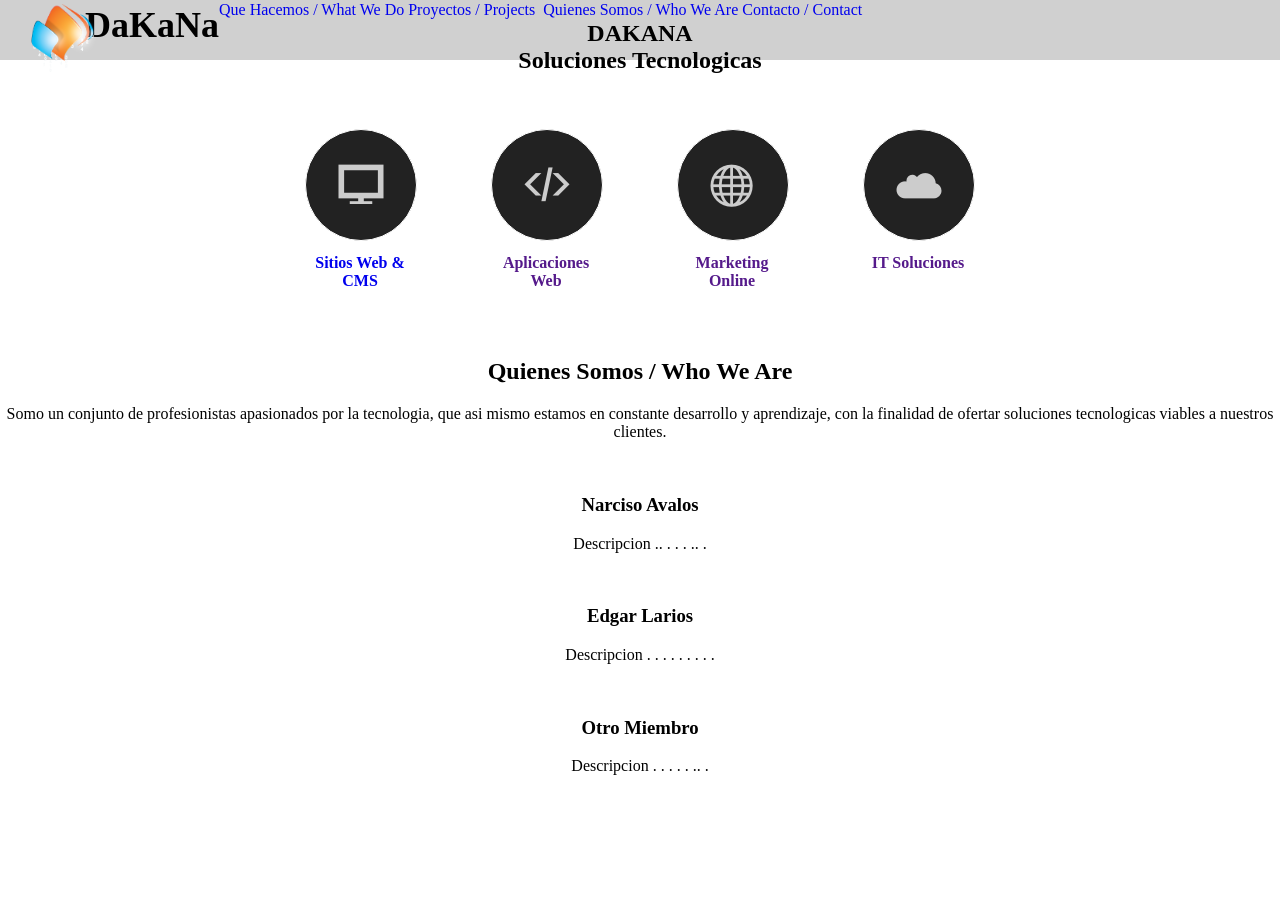
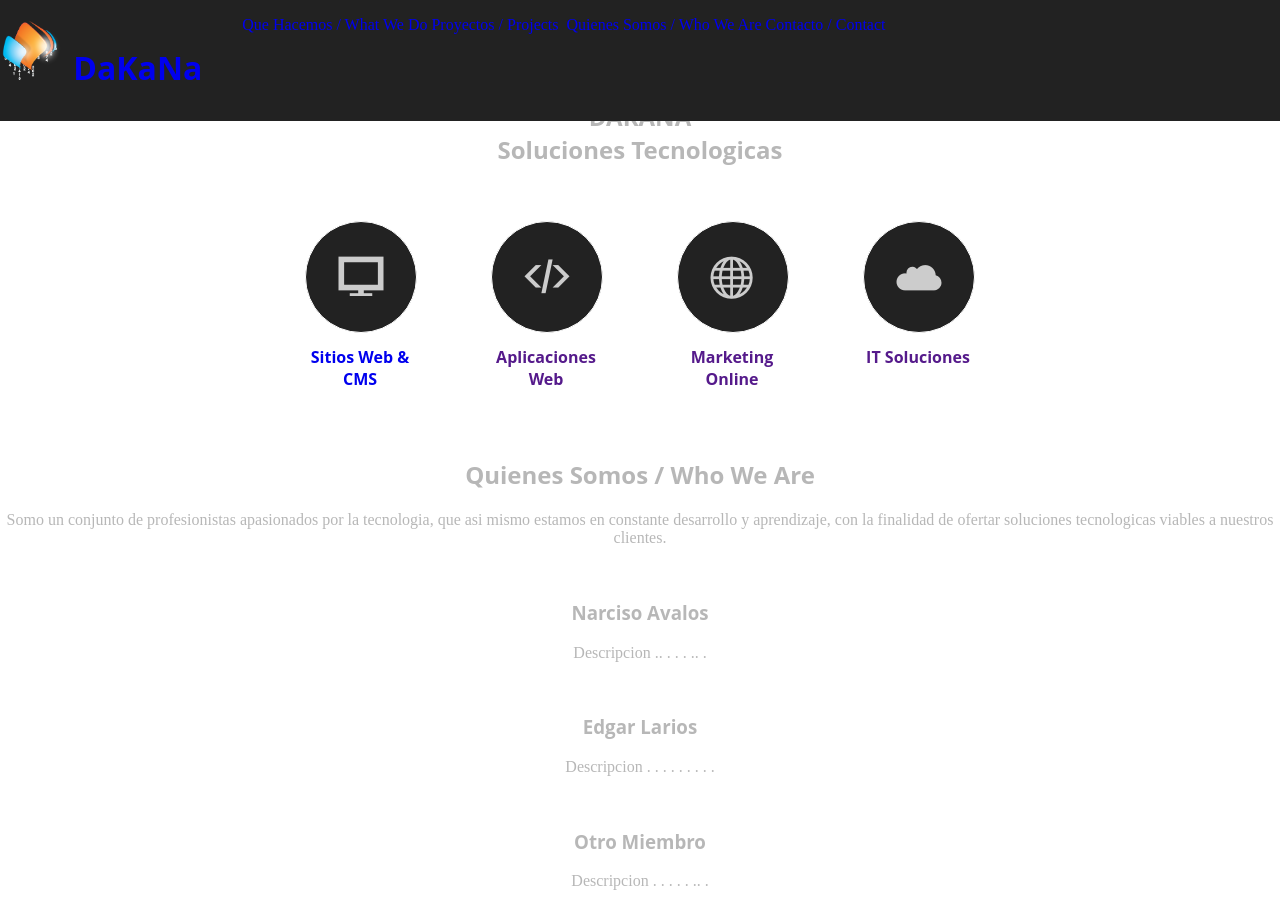
Before and after one commit to coffe67/dakana-2014, a plain HTML site: page index.html in a window 1280 px wide. Before the commit the page ends 800 px from the top, so only its background shows below. Drawn offline with Linux system fonts and the light colour scheme; a web font is replaced by a local one.

Commit message:
update headder
actualizacion de header

```diff
--- a/index.html
+++ b/index.html
@@ -9,10 +9,10 @@
 </head>
 <body>
 	<header>
-		<figure class="logo">
+		<div class="header-content">
 
-			<h1> <img  src="images/logo.png" alt=""> DaKaNa</h1>
-		</figure>
+				<h1> <a href="#"><img  src="images/logo.png" alt=""> DaKaNa</a></h1>
+
 			<nav>
 				<ul>
 					<li><a href="#">Que Hacemos / What We Do</a></li>
@@ -24,6 +24,8 @@
 					<li><a href="#">Contacto / Contact</a></li>
 				</ul>
 			</nav>
+		</div>
+
 	</header>
 
 	<section class="content">
--- a/style.css
+++ b/style.css
@@ -5,16 +5,39 @@
 
 header{
 	position:fixed;
-  background: #D0D0D0;
-  width: 100%;
-  height: 75px;
-  top: -15px;
+	background: #222;
+	left: 0;
+	right: 0;
+    top: 0;
+    min-height: 75px;
+    z-index: 75;
 }
+
+h1, h2, h3, h4, blockquote, q {
+font-family: "open sans",arial,sans-serif;
+}
+
+.header-content{
+	position: relative;
+	z-index: 12;
+}
+.header-content h1{
+	vertical-align: middle;
+	position: relative;
+	display: inline-block;
+	float: left;
+	line-height: 2;
+	left:25;
+}
+.header-content h1 img{
+	width: 65px;
+}
+
 a{
 	text-decoration: none;
 }
 nav{
-
+	float: left;
 }
 nav ul{
 
@@ -28,6 +51,7 @@ nav ul li{
 
 body{
 	background: #fff;
+	color: #b7b7b7;
 	font-size: 16px;
 	margin: 0;
 }
@@ -50,35 +74,11 @@ z-index: 3;
 }
 */
 
-.logo{
-	position: relative;
-	margin-left: 25px;
-}
-.logo img{
-	width:75px;
-
-}
-.logo h1{
-	padding-left: 60px;
-	float: left;
-	font-family: 'Nixie One';
-	font-size: 36px;
-
-line-height: 1.375;
-margin: 0;
-}
-.logo h1 img {
-	left: 3px;
-	margin: 0;
-	position: absolute;
-	top: 3px;
-	vertical-align: baseline;
-}
 
 
 .content{
-	position: relative;
 	margin: 0 auto;
+	padding-top: 80px;
 	text-align: center;
 }
 .block{
```
Lines whose indentation alone changed are shown as unchanged.
